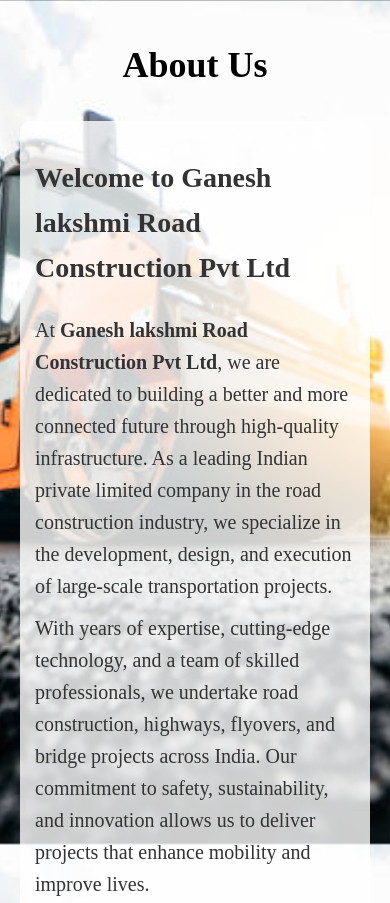
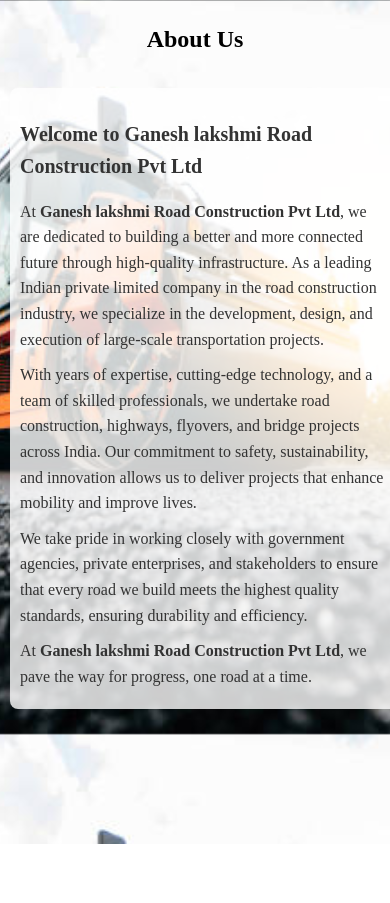
Before and after one commit to dharani7679/SGL, a plain HTML site: page about us.html in a window 390 px wide. Shown: the top 903 px of the page. After the commit the page ends 844 px from the top, so only its background shows below. Drawn offline with Linux system fonts and the light colour scheme.

Commit message:
Update about us.html

```diff
--- a/about us.html
+++ b/about us.html
@@ -4,6 +4,7 @@
     <meta charset="UTF-8">
     <meta name="viewport" content="width=device-width, initial-scale=1.0">
     <title>About Us - GANESH LAKSHMI Road Construction Pvt Ltd</title>
+
     <style>
         body {
             background-image: url('images/aboutback.jpg');
@@ -16,7 +17,6 @@
             padding: 20px;
             text-align: center;
         }
-
 
         @keyframes fadeIn {
             from {
@@ -51,6 +51,7 @@
             text-align: left;
             display: inline-block;
             max-width: 800px;
+            width: 90%;          /* ✅ Makes it responsive */
             padding: 15px;
             background: rgba(255, 255, 255, 0.8);
             border-radius: 10px;
@@ -62,11 +63,46 @@
             animation: fadeIn 1.8s ease-in-out;
         }
 
-        b {
-            font-weight: bold;
+        /* 📱 MOBILE RESPONSIVE DESIGN */
+        @media (max-width: 768px) {
+            body {
+                padding: 10px;
+                background-attachment: scroll;  /* Fix mobile background issue */
+            }
+
+            h1 {
+                font-size: 28px;
+            }
+
+            h2 {
+                font-size: 22px;
+            }
+
+            .about-content {
+                font-size: 18px;
+                padding: 12px;
+                width: 100%;
+            }
+        }
+
+        @media (max-width: 480px) {
+            h1 {
+                font-size: 24px;
+            }
+
+            h2 {
+                font-size: 20px;
+            }
+
+            .about-content {
+                font-size: 16px;
+                padding: 10px;
+                border-radius: 8px;
+            }
         }
     </style>
 </head>
+
 <body>
 
     <h1>About Us</h1>
```
